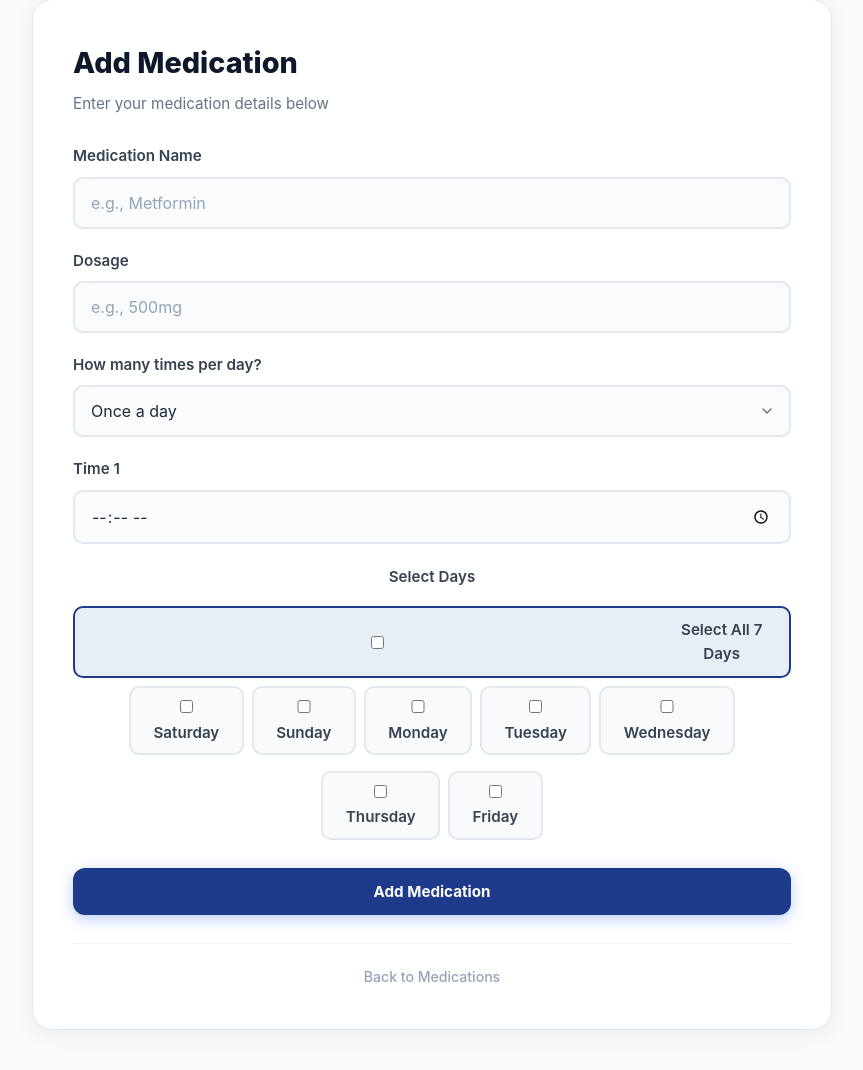
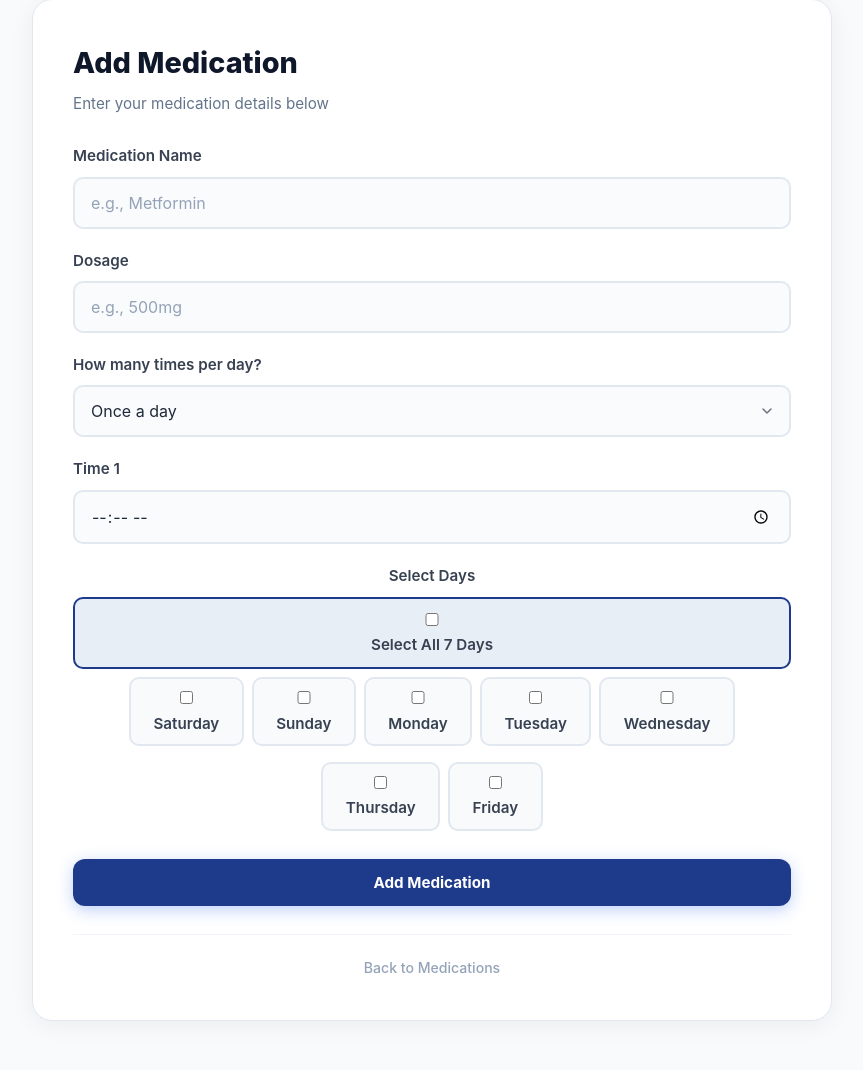
Before and after one commit to Samin5186/clinic-management, a Django app: page /medications/add/ in a window 1280 px wide. Shown: the part 41-1111 px from the top of the page, without its empty margins (208-1071 px from the left). After the commit the page ends 1062 px from the top, so only its background shows below. Run offline with Django 4.2, Linux system fonts and the light colour scheme; a user stored in the database is signed in; tables that the repository leaves empty hold one stand-in row (values such as "Sample post").

Commit message:
Fix centering of 'Select All 7 Days' checkbox via CSS

```diff
--- a/static/css/style.css
+++ b/static/css/style.css
@@ -1855,8 +1855,11 @@ body {
     border-color: #1e3a8a;
     font-weight: 600;
     padding: 10px 16px;
-    margin-bottom: 10px;
-    width: 100%;
+    margin: 0 auto 10px auto;
+    display: flex;
+    align-items: center;
+    justify-content: center;
+    width: auto;
 }
 
 .btn-success { background: #16a34a; color: white; box-shadow: 0 4px 16px rgba(22,163,74,0.3); }
--- a/templates/medications/medication_add.html
+++ b/templates/medications/medication_add.html
@@ -44,12 +44,12 @@
         </div>
 
         <div class="form-group" style="text-align:center;">
-            <label style="display:inline-block;">Select Days</label>
-            <label class="day-checkbox select-all-row" style="display:inline-flex; margin-top:8px;">
+            <label style="display:block; text-align:center; margin-bottom:8px;">Select Days</label>
+            <label class="day-checkbox select-all-row">
                 <input type="checkbox" id="select-all-days" onchange="toggleAllDays(this)">
                 <span>Select All 7 Days</span>
             </label>
-            <div class="days-checkboxes" style="justify-content:center;">
+            <div class="days-checkboxes">
                 {% for value, label in days %}
                 <label class="day-checkbox">
                     <input type="checkbox" name="days_of_week" value="{{ value }}" class="day-cb" onchange="updateSelectAll()">
```
